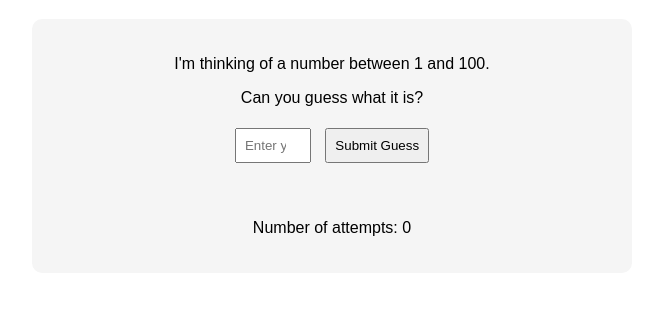
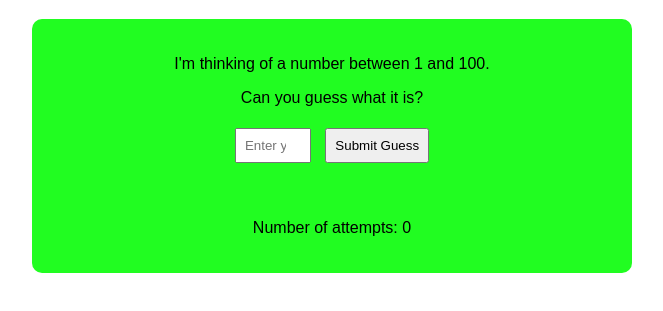
Before and after one commit to jun-zhang-pro/HTML-ALLEN-s-APP, a plain HTML site: page Games/number-guessing-game.html in a window 1280 px wide. Shown: the part 81-392 px from the top of the page, without its empty margins (308-971 px from the left). Drawn offline with Linux system fonts and the light colour scheme.

Commit message:
Good Stuff

```diff
--- a/Games/number-guessing-game.html
+++ b/Games/number-guessing-game.html
@@ -11,7 +11,7 @@
             text-align: center;
         }
         .game-container {
-            background-color: #f5f5f5;
+            background-color: #21fd21;
             border-radius: 10px;
             padding: 20px;
             margin-top: 20px;
```
